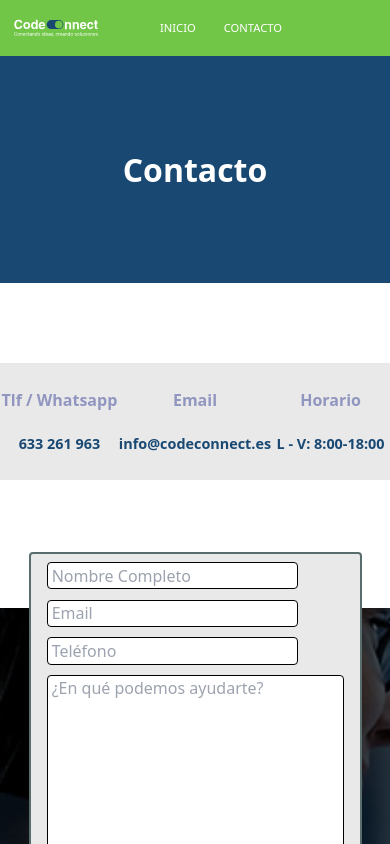
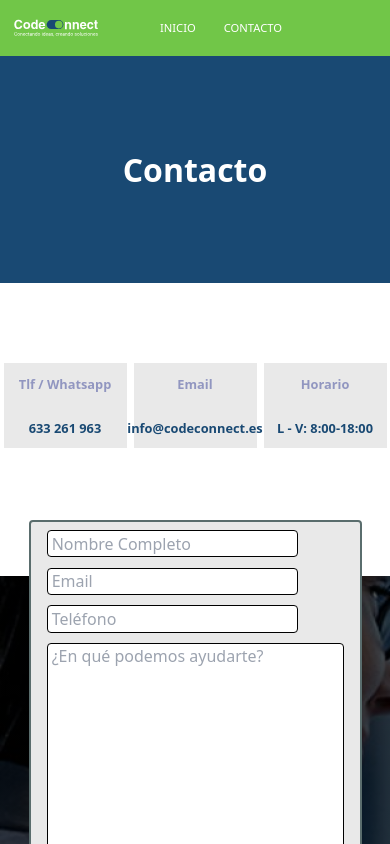
Before and after one commit to rochamiguel1/codeconnect2.0, a React (Create React App) app: page /Contact in a window 390 px wide. Shown: the top 844 px of the page. Built offline with nearby package versions, Linux system fonts and the light colour scheme.

Commit message:
detalles contacto

```diff
--- a/src/components/Formulario/Formulario.css
+++ b/src/components/Formulario/Formulario.css
@@ -182,25 +182,29 @@
         height: 1.7rem;
         width: 15.6875rem;
     }
+
+    .contenedormaneras{
+        display: flex;
+        line-height: 1.25rem;
+    }
     .contenedorwhatsapp {
-        height: 7.3125rem;
-        width: 10.6875rem;
+        height: 5.3125rem;
+        width: 7.6875rem;
         gap: 1rem;
         background-color: #E9E9E9;
     }
 
     .contenedorwhatsapp h3 {
-        font-size: 1em;
+        font-size: 0.8em;
         line-height: 1.75rem;
-
     }
     .contenedorwhatsapp p {
-        font-size: 0.9em;
+        font-size: 0.8em;
         line-height: 1.75rem;
     }
 
     .contenedorwhatsapp h4 {
-        font-size: 0.9em;
+        font-size: 0.8em;
         line-height: 1.75rem;
     }
 }
```
